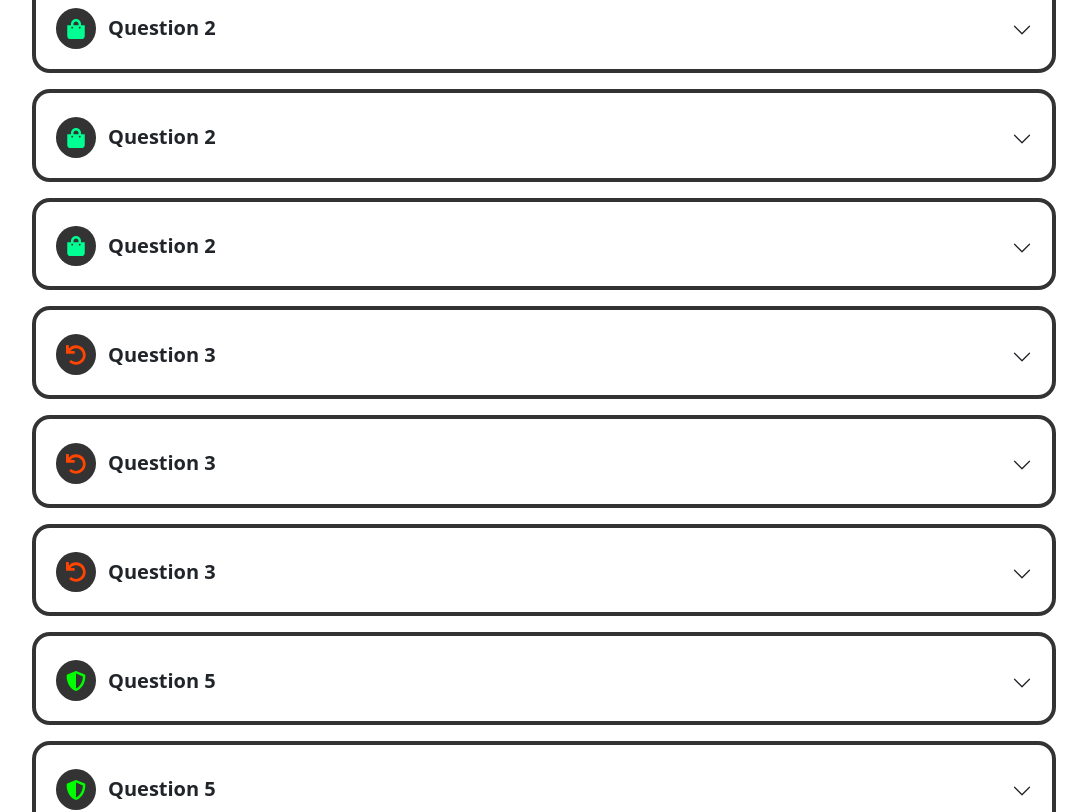
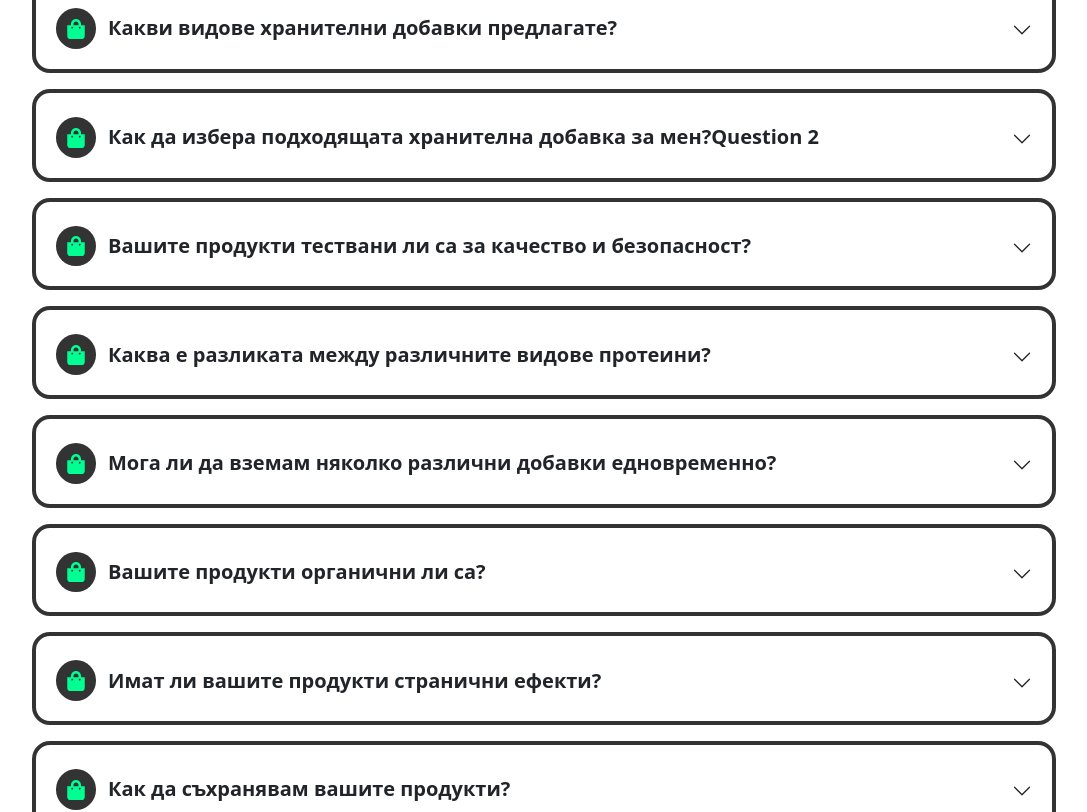
Before and after one commit to StanSNS/gym-frontend, a React (Create React App) app: page /faq in a window 1280 px wide. Shown: the part 1221-2033 px from the top of the page, without its empty margins (96-1183 px from the left). Built offline with nearby package versions, Linux system fonts and the light colour scheme.

Commit message:
add faq products

```diff
--- a/src/Resources/FAQ/faqData.js
+++ b/src/Resources/FAQ/faqData.js
@@ -31,18 +31,43 @@ export const faqData = [
     },
     {
         type: 'product',
-        title: 'Question 2',
-        description: 'Answer 2'
+        title: 'Какви видове хранителни добавки предлагате?',
+        description: 'Ние предлагаме широка гама от хранителни добавки, включително витамини, минерали, протеини, аминокиселини и специализирани формули за различни нужди.'
     },
     {
         type: 'product',
-        title: 'Question 2',
-        description: 'Answer 2'
+        title: 'Как да избера подходящата хранителна добавка за мен?Question 2',
+        description: 'Препоръчваме ви да се консултирате с вашия лекар или диетолог преди да започнете прием на нова хранителна добавка. Нашите консултанти също са на разположение за съвет.'
     },
     {
         type: 'product',
-        title: 'Question 2',
-        description: 'Answer 2'
+        title: 'Вашите продукти тествани ли са за качество и безопасност?',
+        description: 'Да, всички наши продукти преминават през строги тестове за качество и безопасност, за да гарантираме, че получавате най-доброто.'
+    },
+    {
+        type: 'product',
+        title: 'Каква е разликата между различните видове протеини?',
+        description: 'Суроватъчният протеин се абсорбира бързо и е идеален за след тренировка, докато казеиновият протеин се освобождава по-бавно и е подходящ за прием преди лягане. Растителните протеини са алтернатива за вегетарианци и вегани.\n'
+    },
+    {
+        type: 'product',
+        title: 'Мога ли да вземам няколко различни добавки едновременно?',
+        description: 'Да, много хора комбинират различни добавки за оптимални резултати. Въпреки това, винаги се консултирайте с медицински специалист преди да започнете нов режим.'
+    },
+    {
+        type: 'product',
+        title: 'Вашите продукти органични ли са?',
+        description: 'Да, много от нашите продукти са органични и сертифицирани. Тази информация е отбелязана в описанието на всеки продукт.'
+    },
+    {
+        type: 'product',
+        title: 'Имат ли вашите продукти странични ефекти?',
+        description: 'Всички наши продукти са тествани за безопасност, но е възможно да има индивидуални реакции. Винаги четете етикетите и се консултирайте с лекар, ако имате някакви съмнения.'
+    },
+    {
+        type: 'product',
+        title: 'Как да съхранявам вашите продукти?',
+        description: 'Съхранявайте добавките на сухо и хладно място, далеч от пряка слънчева светлина и достъп на деца.'
     },
     {
         type: 'refund',
```
